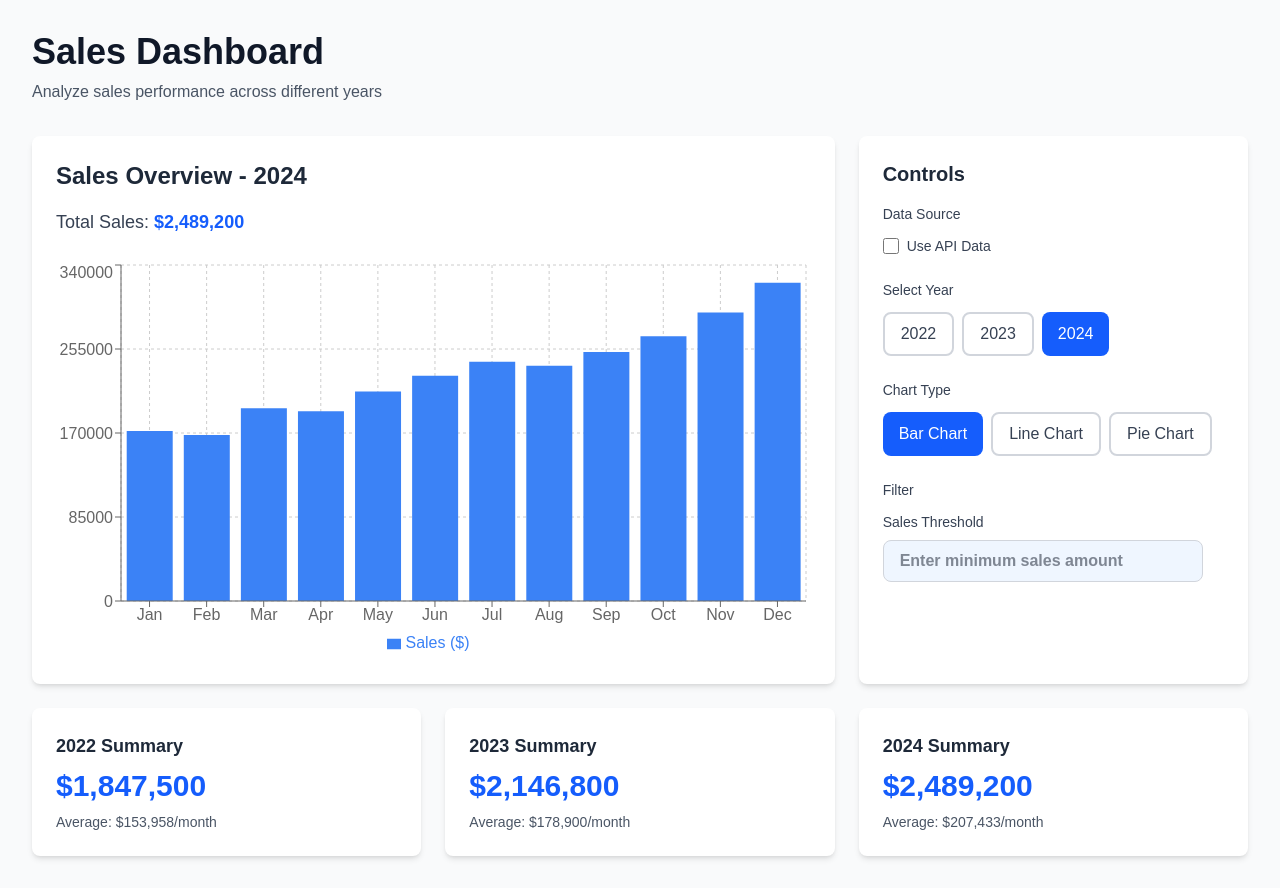
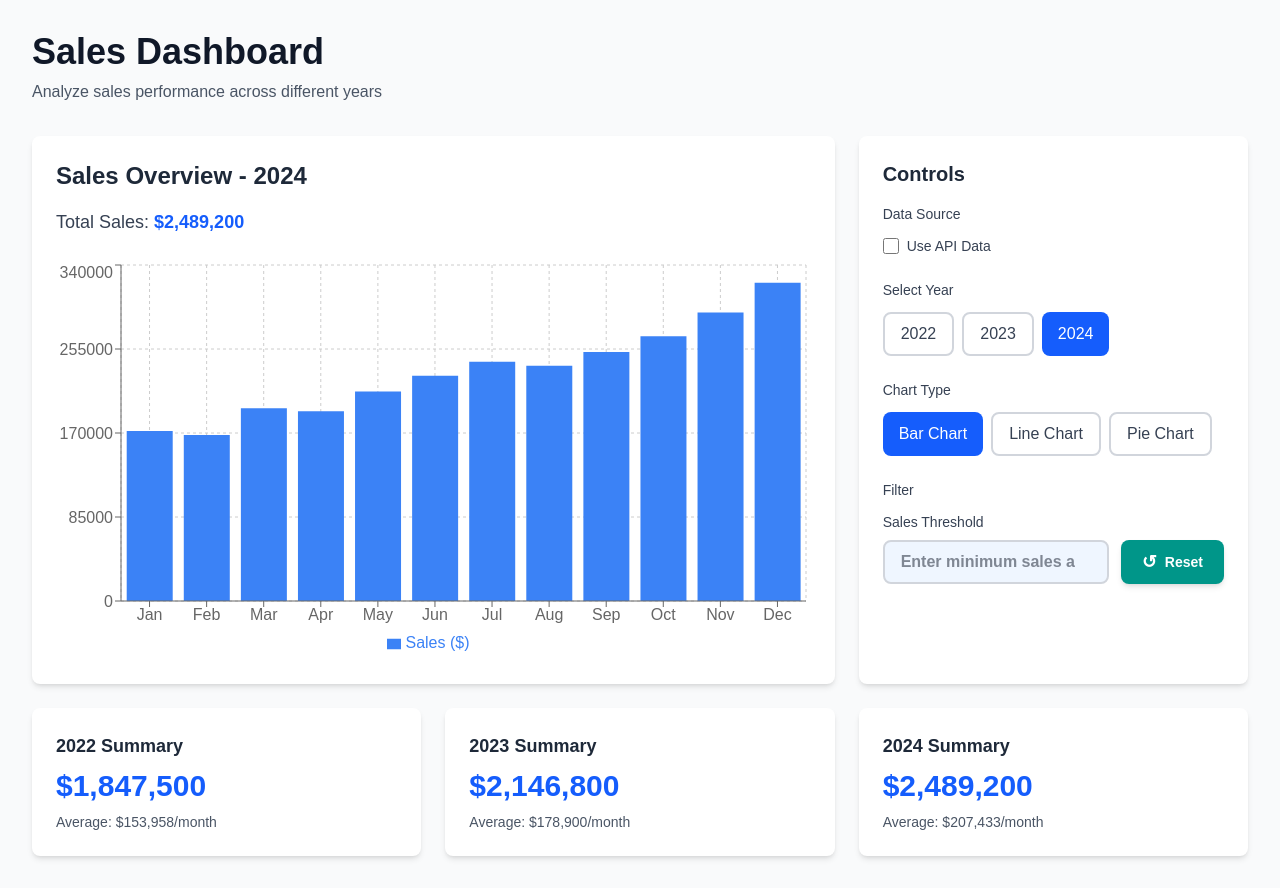
Before and after one commit to suhanidn12/sales_dashboard_4, a Next.js app: page /dashboard in a window 1280 px wide. Built offline with nearby package versions, Linux system fonts and the light colour scheme.

Commit message:
Implement reset functionality for SalesFilter
Added a reset button to clear the sales threshold input.

```diff
--- a/components/molecules/SalesFilter.tsx
+++ b/components/molecules/SalesFilter.tsx
@@ -32,16 +32,68 @@ export const SalesFilter: React.FC<SalesFilterProps> = ({
     }
   };
 
+  const handleReset = () => {
+    onThresholdChange(0);
+    setInputValue('');
+  };
+
   return (
-    <div className="w-full max-w-xs">
+    <div className="w-full">
+      <div className="flex flex-col sm:flex-row gap-3 items-start sm:items-end">
+        <div className="flex-1 w-full">
           <Input
             type="number"
             label="Sales Threshold"
             placeholder="Enter minimum sales amount"
             value={inputValue}
             onChange={handleChange}
-        className="font-bold bg-blue-50 text-gray-900"
+            className="font-bold bg-blue-50 text-gray-900 border-2 border-blue-200 focus:border-blue-500 w-full"
           />
+        </div>
+        <button
+          onClick={handleReset}
+          className="
+            inline-flex items-center justify-center
+            px-5 py-2.5
+            bg-teal-600
+            hover:bg-teal-700
+            active:bg-teal-800
+            text-white
+            font-semibold
+            text-sm
+            rounded-lg
+            shadow-md
+            hover:shadow-lg
+            transition-all
+            duration-200
+            ease-in-out
+            border
+            border-transparent
+            hover:border-teal-400
+            focus:outline-none
+            focus:ring-2
+            focus:ring-teal-500
+            focus:ring-offset-2
+            min-w-[100px]
+            h-11
+          "
+        >
+          <span className="mr-2 text-lg">↺</span>
+          Reset
+        </button>
+      </div>
+
+      {threshold > 0 && (
+        <div className="mt-3 p-2 bg-teal-50 border border-teal-300 rounded-lg">
+          <p className="text-xs sm:text-sm text-teal-800 font-medium flex items-center gap-1">
+            <span className="text-lg">🔍</span>
+            Filter active: Showing only months with sales ≥
+            <span className="font-bold bg-teal-200 px-2 py-0.5 rounded text-teal-900">
+              ${threshold.toLocaleString()}
+            </span>
+          </p>
+        </div>
+      )}
     </div>
   );
 };
```
Lines whose indentation alone changed are shown as unchanged.
